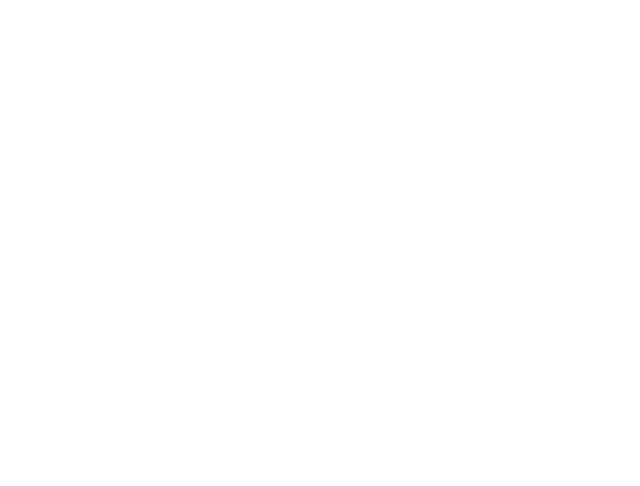
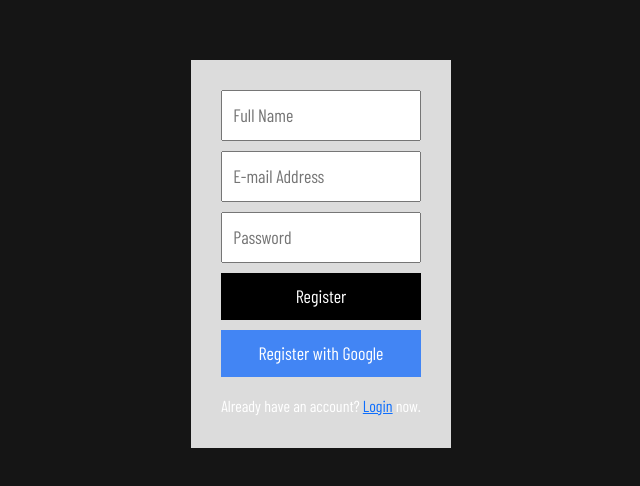
Before and after one commit to Wide-Stars/movies-review-site, a React (Create React App) app: page /register in a window 1280 px wide. Before the commit this address had no page. Shown: the part 150-636 px from the top of the page, without its empty margins (319-959 px from the left). Built offline with nearby package versions, Linux system fonts and the light colour scheme; no server answers; a web font is replaced by a local one.

Commit message:
feat: add reg page

```diff
--- a/src/App.js
+++ b/src/App.js
@@ -6,6 +6,8 @@
 import Details from "./pages/Details";
 import Home from "./pages/Home";
 import Login from "./pages/Login";
+import Register from "./pages/Register";
+
 
 
 const App = () => {
@@ -14,6 +16,8 @@
       <Routes>
         <Route path="" element={<Home />} />
         <Route path="/login" element={<Login />} />
+        <Route path="/register" element={<Register />} />
+
         <Route path="/movie/:id" element={<Details />} />
         <Route path="/dashboard" element={<Admin />} />
         <Route path="/dashboard/add_movie" element={<AddMove />} />
--- /dev/null
+++ b/src/pages/Register.css
@@ -0,0 +1,33 @@
+.register {
+	height: 100vh;
+	width: 100vw;
+	display: flex;
+	align-items: center;
+	justify-content: center;
+      }
+      .register__container {
+	display: flex;
+	flex-direction: column;
+	text-align: center;
+	background-color: #dcdcdc;
+	padding: 30px;
+      }
+      .register__textBox {
+	padding: 10px;
+	font-size: 18px;
+	margin-bottom: 10px;
+      }
+      .register__btn {
+	padding: 10px;
+	font-size: 18px;
+	margin-bottom: 10px;
+	border: none;
+	color: white;
+	background-color: black;
+      }
+      .register__google {
+	background-color: #4285f4;
+      }
+      .register div {
+	margin-top: 7px;
+      }
--- /dev/null
+++ b/src/pages/Register.js
@@ -0,0 +1,64 @@
+import React, { useEffect, useState } from "react";
+import { useAuthState } from "react-firebase-hooks/auth";
+import { Link, } from "react-router-dom";
+import {
+	auth,
+	registerWithEmailAndPassword,
+	signInWithGoogle,
+} from "../auth";
+import "./Register.css";
+function Register() {
+	const [email, setEmail] = useState("");
+	const [password, setPassword] = useState("");
+	const [name, setName] = useState("");
+	const [user, loading, error] = useAuthState(auth);
+	// const history = useHistory();
+	const register = () => {
+		if (!name) alert("Please enter name");
+		registerWithEmailAndPassword(name, email, password);
+	};
+	useEffect(() => {
+		if (loading) return;
+		// if (user) history.replace("/dashboard");
+	}, [user, loading]);
+	return (
+		<div className="register">
+			<div className="register__container">
+				<input
+					type="text"
+					className="register__textBox"
+					value={name}
+					onChange={(e) => setName(e.target.value)}
+					placeholder="Full Name"
+				/>
+				<input
+					type="text"
+					className="register__textBox"
+					value={email}
+					onChange={(e) => setEmail(e.target.value)}
+					placeholder="E-mail Address"
+				/>
+				<input
+					type="password"
+					className="register__textBox"
+					value={password}
+					onChange={(e) => setPassword(e.target.value)}
+					placeholder="Password"
+				/>
+				<button className="register__btn" onClick={register}>
+					Register
+				</button>
+				<button
+					className="register__btn register__google"
+					onClick={signInWithGoogle}
+				>
+					Register with Google
+				</button>
+				<div>
+					Already have an account? <Link to="/">Login</Link> now.
+				</div>
+			</div>
+		</div>
+	);
+}
+export default Register;
```
